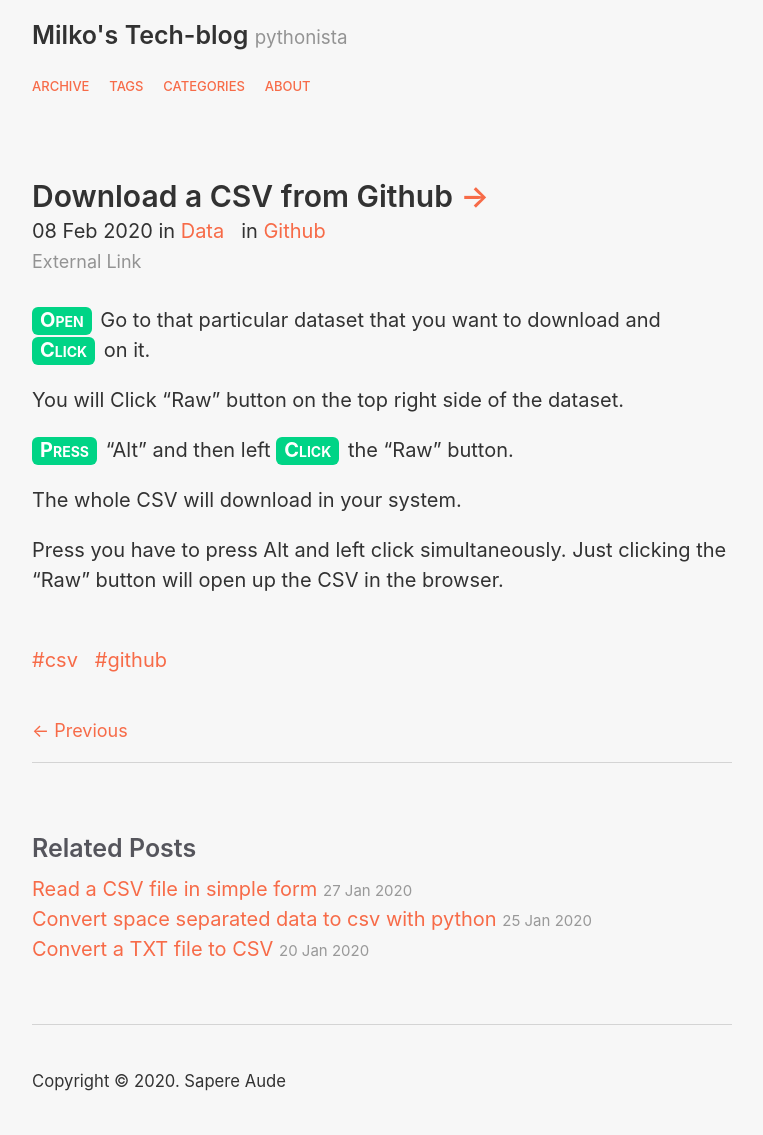
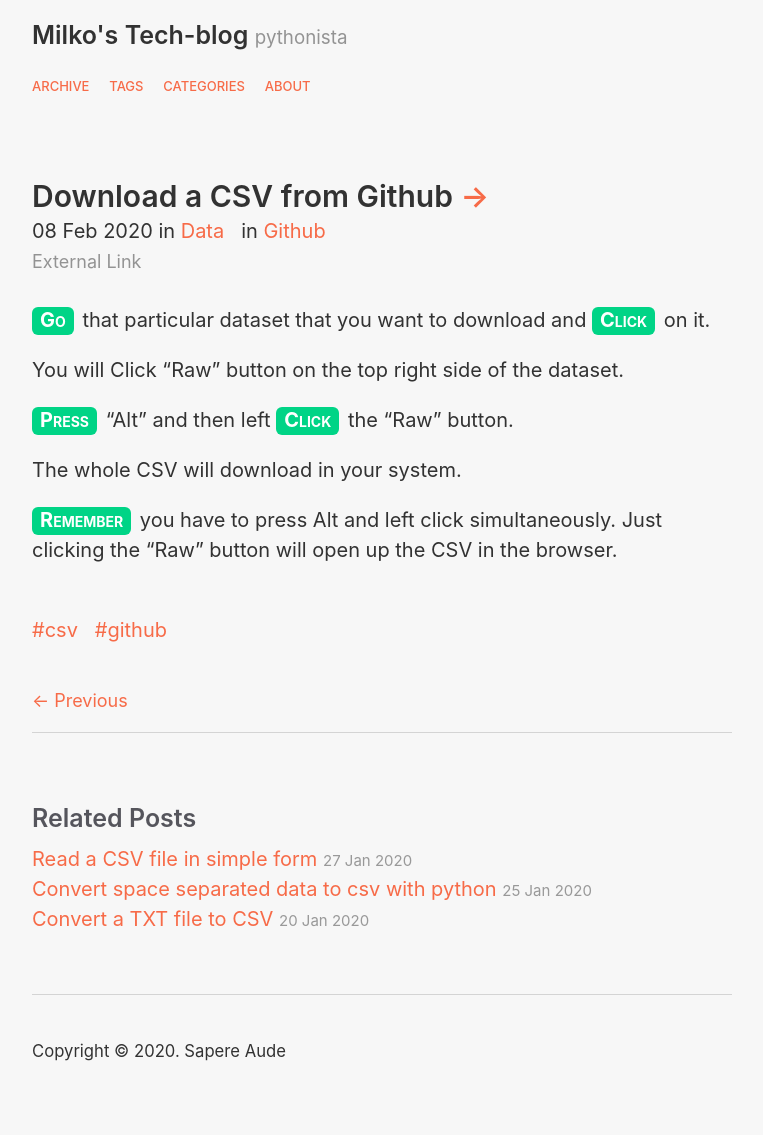
Before and after one commit to Milko-R/Milko-R.github.io, a Jekyll site: the page built from _posts/2020-02-08-Download-a-CSV-from-Github.md, in a window 1280 px wide. Shown: the whole page, without its empty margins (258-1021 px from the left). Built offline with Jekyll 4.4.1, drawn with Linux system fonts in a browser that asks for light colours; after the commit the page ends 1105 px from its top, so only the background shows below that.

Commit message:
Update 2020-02-08-Download-a-CSV-from-Github.md

```diff
--- a/_posts/2020-02-08-Download-a-CSV-from-Github.md
+++ b/_posts/2020-02-08-Download-a-CSV-from-Github.md
@@ -7,8 +7,8 @@ tags: [csv, github]
 link: https://stackoverflow.com/a/42305752/12864361/
 ---
 
-<span class="fixed">Open</span>   Go to that particular dataset that you want to download and
-<span class="fixed">Click</span> on it.
+<span class="fixed">Go</span> that particular dataset that you want to download
+and <span class="fixed">Click</span> on it.
 
 You will <span class="See">Click</span> "Raw" button on the top right side of the dataset.
 
@@ -16,4 +16,4 @@ You will <span class="See">Click</span> "Raw" button on the top right side of th
 
 The whole CSV will download in your system.
 
-<span class="Remember">Press</span> you have to press Alt and left click simultaneously. Just clicking the "Raw" button will open up the CSV in the browser.
+<span class="fixed">Remember</span> you have to press Alt and left click simultaneously. Just clicking the "Raw" button will open up the CSV in the browser.
```
